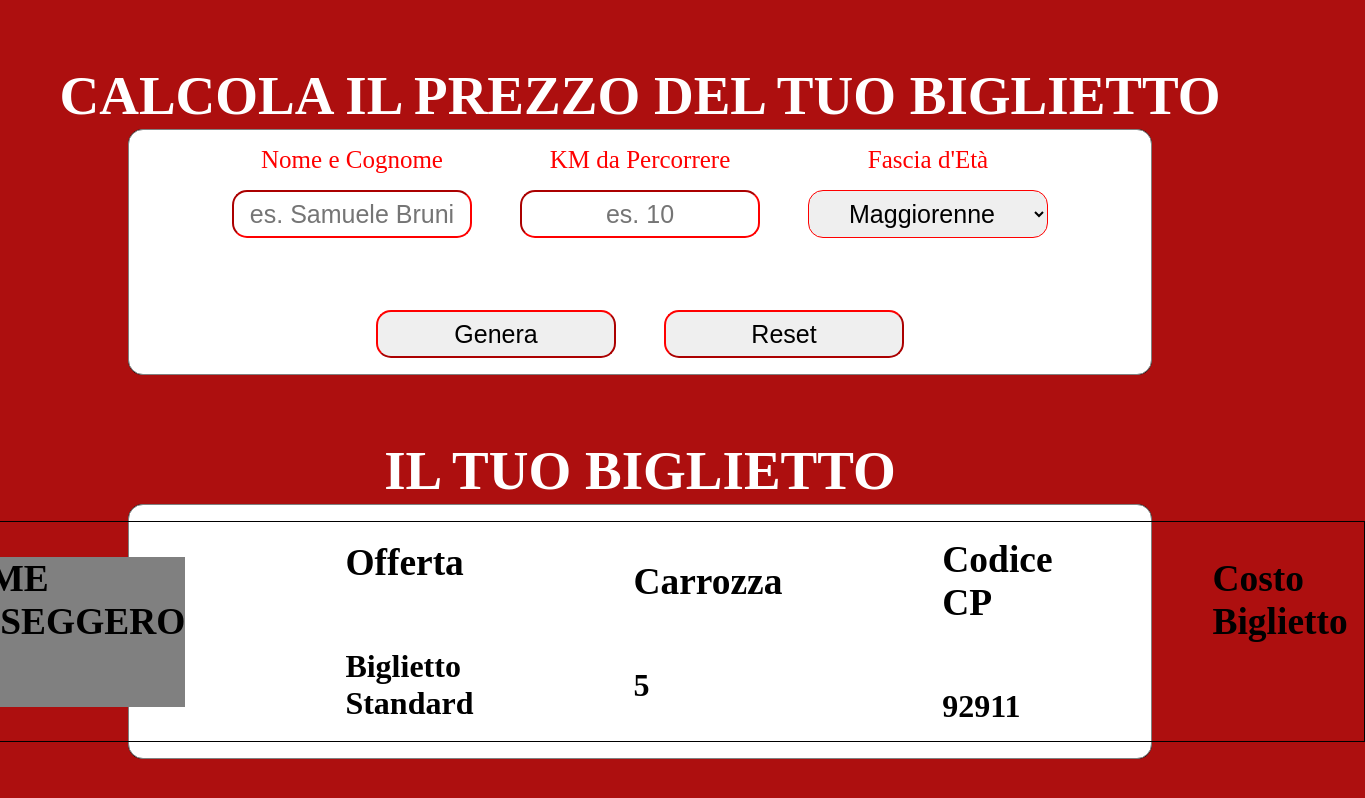
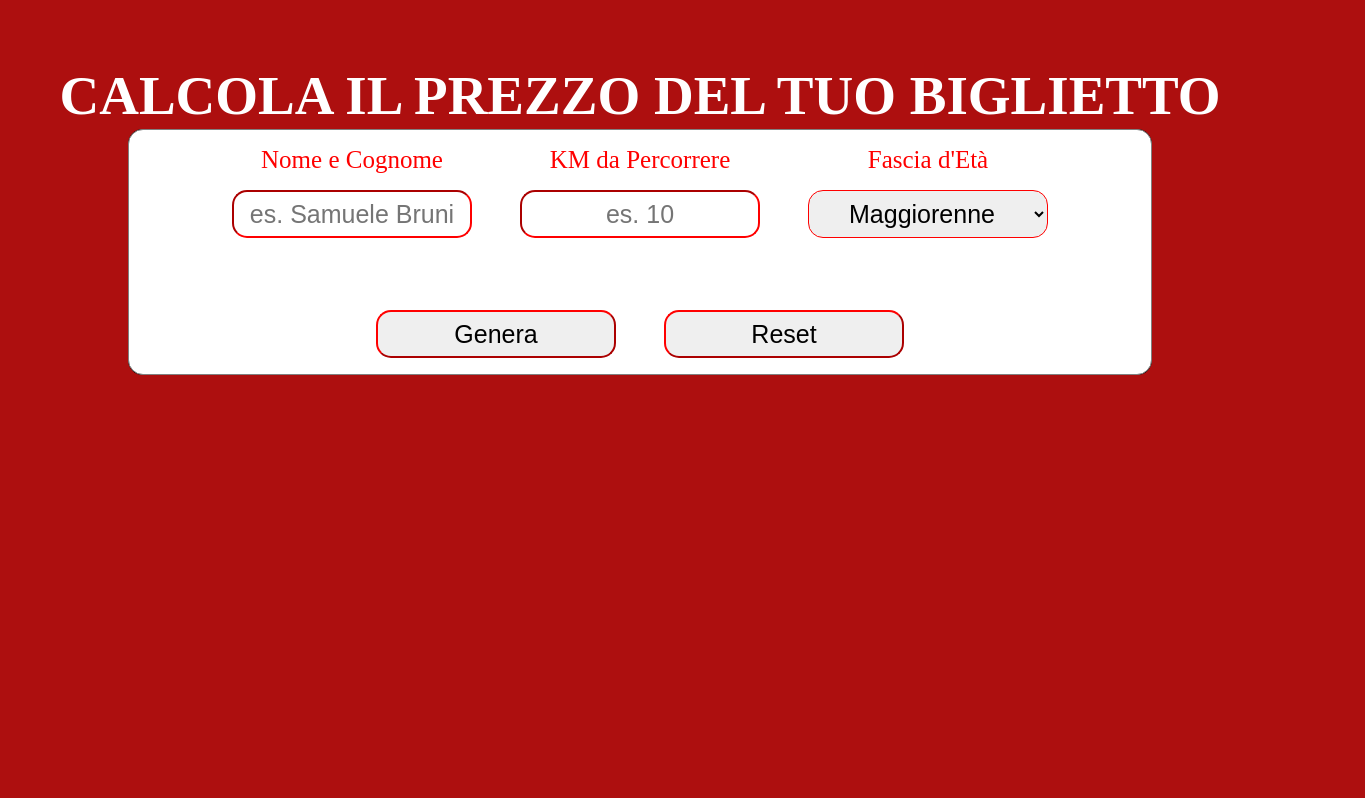
Before and after one commit to samuelebruni/js-biglietto-treno-form, a plain HTML site: page index.html in a window 1280 px wide. Shown: the whole page, 1365 px wide, since content can reach past the window. Drawn offline with Linux system fonts and the light colour scheme.

Commit message:
generate ticket effects

```diff
--- a/main.js
+++ b/main.js
@@ -45,6 +45,10 @@ document.getElementById("generate").addEventListener("click", function() {
     document.getElementById("ticket_name").innerHTML = userIdentity;
     document.getElementById("price").innerHTML = finalPrice + "€";
 
+    //operazione per far apparire il biglietto che si genera
+    const element = document.getElementById("dnone");
+    element.style.display = "block";
+
 
     console.log("Nome e Cognome:", userIdentity);
     console.log("Distanza da Percorrere:", distanceKm, "KM");
--- a/style.css
+++ b/style.css
@@ -44,11 +44,11 @@ h1{
 }
 
 .bg_dark{
-    background-color: grey;
+    background-color: rgb(235, 230, 230);
 }
 
 #dnone{
-    display: noe;
+    display: none;
 }
 
 .container2{
```
